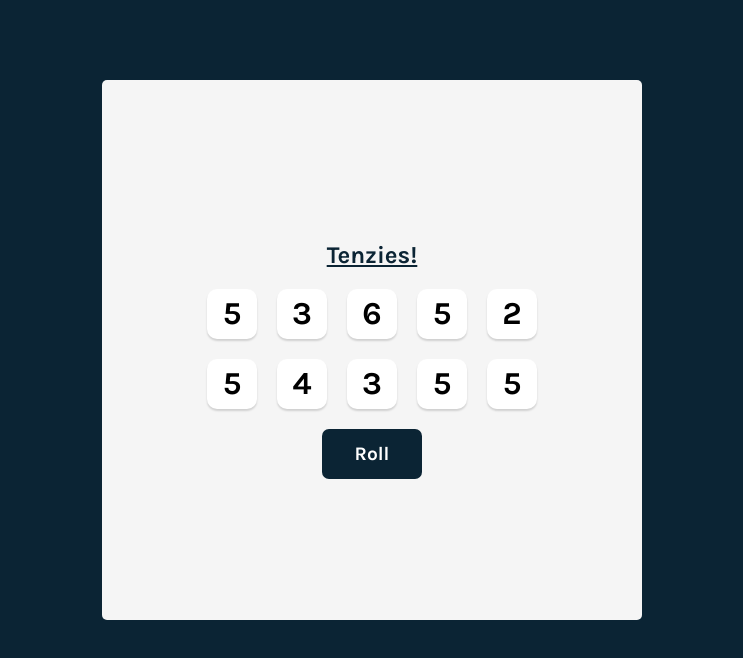
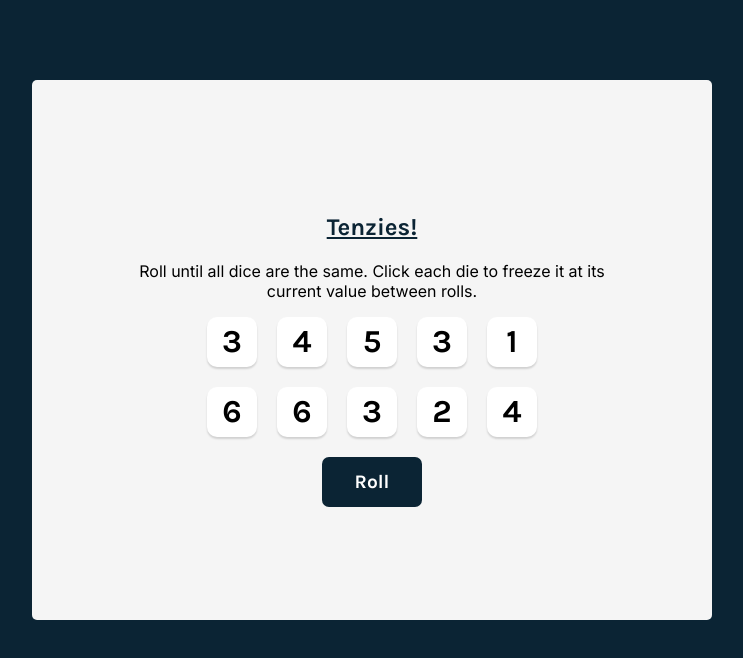
Before and after one commit to austingw/tenzies, a React (Vite) app in the folder tenzies-app/: page / in a window 1280 px wide. Shown: the top 658 px of the page, without its empty margins (268-1011 px from the left). Built offline with nearby package versions, Linux system fonts and the light colour scheme.

Commit message:
Add useEffect that checks for changes to dice state

```diff
--- a/tenzies-app/src/App.jsx
+++ b/tenzies-app/src/App.jsx
@@ -4,29 +4,28 @@
 
 function App() {
   const [dice, setDice] = useState(getNewDice());
+  const [tenzies, setTenzies] = useState(false);
 
   function getNewDice() {
     const newDice = [];
     for (let i = 0; i < 10; i++) {
-      newDice.push({
-        value: Math.ceil(Math.random() * 6),
-        isHeld: false,
-        id: nanoid(),
-      });
+      newDice.push(generateDie());
     }
     return newDice;
+  }
+
+  function generateDie() {
+    return {
+      value: Math.ceil(Math.random() * 6),
+      isHeld: false,
+      id: nanoid(),
+    };
   }
 
   function rollDice() {
     setDice((oldDice) =>
       oldDice.map((die) => {
-        return die.isHeld === true
-          ? die
-          : {
-              value: Math.ceil(Math.random() * 6),
-              isHeld: false,
-              id: nanoid(),
-            };
+        return die.isHeld === true ? die : generateDie();
       })
     );
   }
@@ -38,6 +37,10 @@
       })
     );
   }
+
+  useEffect(() => {
+    console.log("effect triggered");
+  }, [dice]);
 
   const diceElements = dice.map((die) => (
     <Die
@@ -51,6 +54,10 @@
   return (
     <main>
       <h2 className="game-title">Tenzies!</h2>
+      <p className="instructions">
+        Roll until all dice are the same. Click each die to freeze it at its
+        current value between rolls.
+      </p>
       <div className="dice-container ">{diceElements}</div>
       <button onClick={rollDice}>Roll</button>
     </main>
--- a/tenzies-app/src/index.css
+++ b/tenzies-app/src/index.css
@@ -79,3 +79,11 @@
   text-decoration: underline;
   margin-bottom: 20px;
 }
+
+.instructions {
+  font-family: "Inter", sans-serif;
+  font-weight: 400;
+  margin-top: 0;
+  text-align: center;
+  width: 75%;
+}
```
